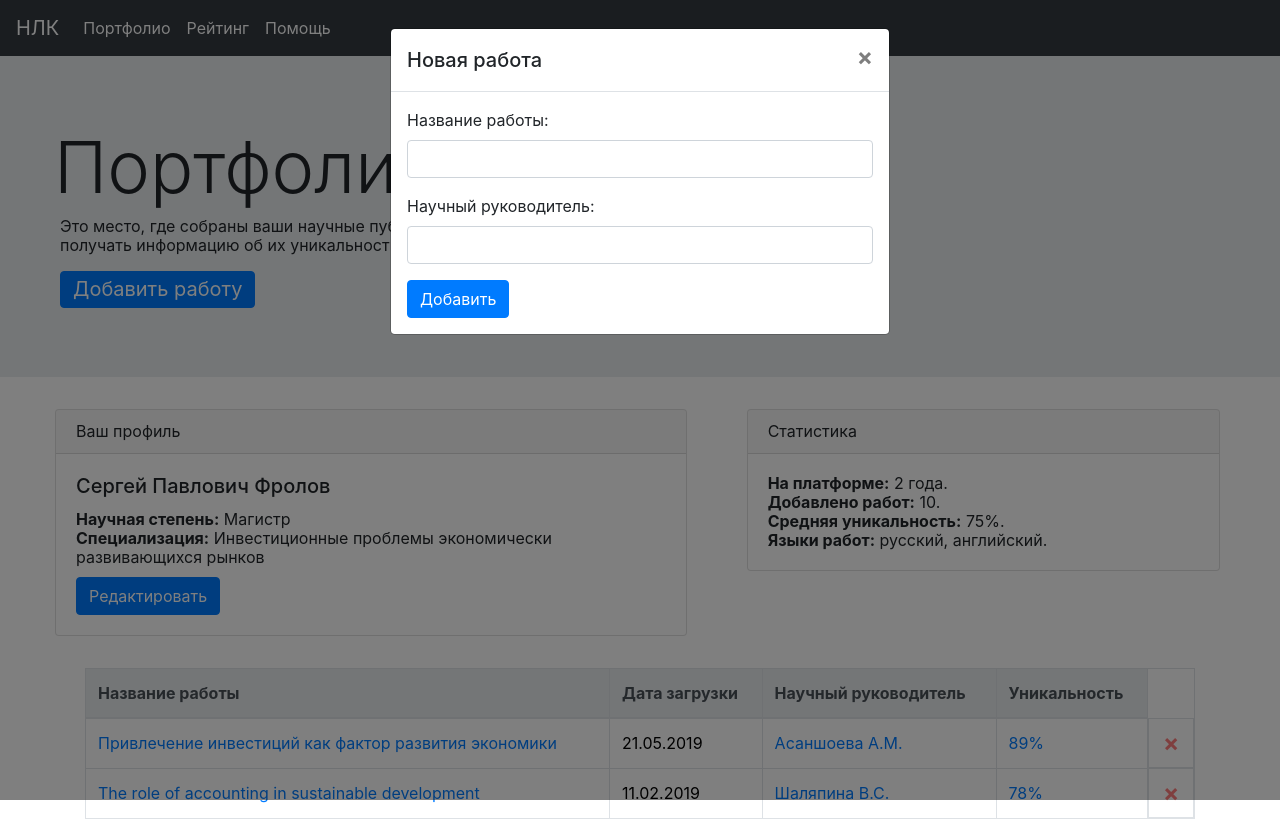
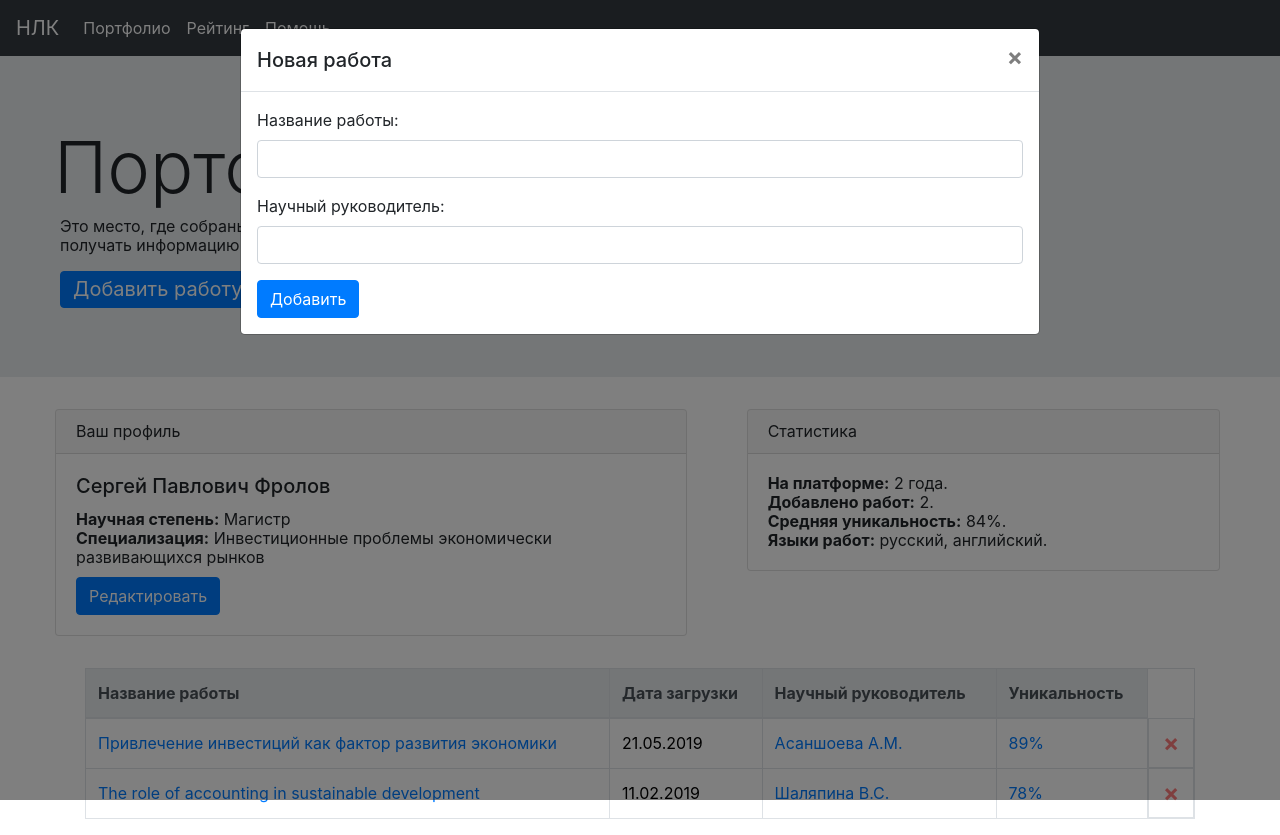
Before and after one commit to NikishaninRO/personal-account-layout, a React (Create React App) app: page / in a window 1280 px wide. Both pictures are taken after a click on the button "Добавить работу". Built offline with nearby package versions, Linux system fonts and the light colour scheme.

Commit message:
add stats state

```diff
--- a/src/App.js
+++ b/src/App.js
@@ -7,32 +7,46 @@ import Table from "./Table";
 import $ from "jquery";
 import { profileInfo, worksInfo } from "./accountDate";
 
+function getUniquenessSum() {
+  let sum = 0;
+  for (const work of worksInfo.values()) {
+    sum += parseInt(work.uniqueness);
+  }
+  return sum;
+}
+
 function worksReducer(state, action) {
-  let newState = new Map(state);
+  let newWorks = new Map(state[0]);
+  let uniqueness;
   switch (action.type) {
     case "ADD":
       const date = new Date();
-      newState.set(action.payload[0], {
+      uniqueness = Math.ceil(Math.random() * 100);
+      newWorks.set(action.payload[0], {
         downloadDate: `${date.getDate()}.${
           date.getMonth() + 1 >= 10
             ? date.getMonth() + 1
             : "0" + (date.getMonth() + 1)
         }.${date.getFullYear()}`,
         scientificАdviser: action.payload[1],
-        uniqueness: Math.ceil(Math.random() * 100) + "%",
+        uniqueness: uniqueness + "%",
       });
-      return newState;
+      return [newWorks, state[1] + uniqueness];
     case "REMOVE":
-      newState.delete(action.payload);
-      return newState;
+      uniqueness = parseInt(newWorks.get(action.payload).uniqueness);
+      newWorks.delete(action.payload);
+      return [newWorks, state[1] - uniqueness];
     default:
-      return newState;
+      return [newWorks, state[1]];
   }
 }
 
 export default function App() {
   const [profile, setProfile] = useState(profileInfo);
-  const [works, dispatchWorks] = useReducer(worksReducer, worksInfo);
+  const [works, dispatchWorks] = useReducer(worksReducer, [
+    worksInfo,
+    getUniquenessSum(),
+  ]);
 
   function handleSubmitJumbotrom(event) {
     const target = event.target;
@@ -81,14 +95,20 @@ export default function App() {
           profileInfo={profile}
           handleSubmit={handleSubmitCardProfile}
         />
-        <CardStats />
+        <CardStats
+          worksNumber={Array.from(works[0]).length}
+          averUniqueness={Array.from(works[0]).length > 0 ? Math.round(works[1] / Array.from(works[0]).length) : 0}
+        />
       </div>
-      {Array.from(works).length > 0 ? (
-        <Table worksInfo={works} onClick={handleClick} />
+      {Array.from(works[0]).length > 0 ? (
+        <Table worksInfo={works[0]} onClick={handleClick} />
       ) : (
         <div className="container">
           <div className="alert alert-primary" role="alert">
-            Вы еще не опубликовали ни одной работы. <a href={"#jumbotrom"}>Опубликовать новую работу</a>
+            Вы еще не опубликовали ни одной работы.{" "}
+            <a className="alert-link" href={"#jumbotrom"}>
+              Опубликовать новую работу
+            </a>
           </div>
         </div>
       )}
--- a/src/CardProfileModal.js
+++ b/src/CardProfileModal.js
@@ -13,7 +13,7 @@ export default function CardProfileModal(props) {
       aria-labelledby="cardProfileModalLabel"
       aria-hidden="true"
     >
-      <div className="modal-dialog">
+      <div className="modal-dialog modal-lg">
         <div className="modal-content">
           <div className="modal-header">
             <h5 className="modal-title" id="cardProfileModalLabel">
--- a/src/CardStats.js
+++ b/src/CardStats.js
@@ -1,7 +1,7 @@
 import React from "react";
 import "./CardStats.css";
 
-export default function CardStats() {
+export default function CardStats(props) {
   return (
     <div className="col-lg-5 col-md-5 col-sm-12">
       <div className="card stats">
@@ -9,8 +9,8 @@ export default function CardStats() {
         <div className="card-body">
           <div className="card-text">
             <span className="title">На платформе:</span> 2 года. <br />
-            <span className="title">Добавлено работ:</span> 10. <br />
-            <span className="title">Средняя уникальность:</span> 75%. <br />
+            <span className="title">Добавлено работ:</span> {`${props.worksNumber}.`} <br />
+            <span className="title">Средняя уникальность:</span> {props.averUniqueness > 0 ? `${props.averUniqueness}%.` : "-"} <br />
             <span className="title">Языки работ:</span> русский, английский.
           </div>
         </div>
--- a/src/JumbotromModal.js
+++ b/src/JumbotromModal.js
@@ -13,7 +13,7 @@ export default function JumbotromModal(props) {
       aria-labelledby="jumbotromModalLabel"
       aria-hidden="true"
     >
-      <div className="modal-dialog">
+      <div className="modal-dialog modal-lg">
         <div className="modal-content">
           <div className="modal-header">
             <h5 className="modal-title" id="jumbotromModalLabel">
--- a/src/Table.js
+++ b/src/Table.js
@@ -25,7 +25,13 @@ export default function Table(props) {
                   <td>{work[1].scientificАdviser}</td>
                   <td>{work[1].uniqueness}</td>
                   <td data-close>
-                    <button type="button" className="close" data-work={work[0]} onClick={props.onClick}>
+                    <button
+                      type="button"
+                      className="close"
+                      data-work={work[0]}
+                      onClick={props.onClick}
+                      title={"удалить работу"}
+                    >
                       <span aria-hidden="true">&times;</span>
                     </button>
                   </td>
```
